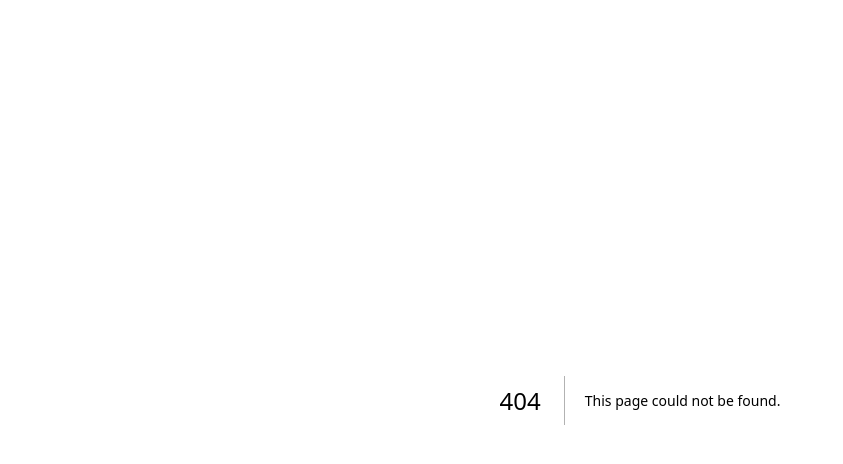
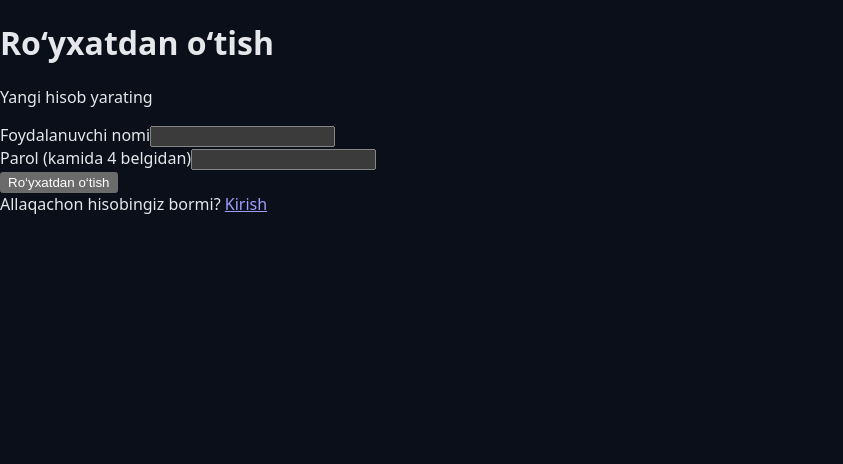
Before and after one commit to gtursunxujayev-art/Super-aylana, a Next.js app: page /auth/register in a window 1280 px wide. Before the commit this address had no page. Shown: the top 464 px of the page, without its empty margins (0-843 px from the left). Built offline with nearby package versions, Linux system fonts and the light colour scheme.

Commit message:
Create page.tsx

```diff
--- /dev/null
+++ b/app/auth/register/page.tsx
@@ -0,0 +1,87 @@
+'use client'
+
+import { useRouter } from 'next/navigation'
+import { useState } from 'react'
+
+export default function RegisterPage() {
+  const r = useRouter()
+  const [username, setUsername] = useState('')
+  const [password, setPassword] = useState('')
+  const [loading, setLoading] = useState(false)
+  const [error, setError] = useState<string | null>(null)
+
+  async function onSubmit(e: React.FormEvent) {
+    e.preventDefault()
+    setError(null)
+    setLoading(true)
+    try {
+      const res = await fetch('/api/auth/register', {
+        method: 'POST',
+        headers: { 'Content-Type': 'application/json' },
+        body: JSON.stringify({ username, password }),
+      })
+      const json = await res.json()
+      if (!res.ok || !json.ok) throw new Error(json?.error || 'Register failed')
+      // Registered and logged in -> go home
+      r.push('/')
+      r.refresh()
+    } catch (err: any) {
+      setError(err.message || 'Ro‘yxatdan o‘tishda xato')
+    } finally {
+      setLoading(false)
+    }
+  }
+
+  return (
+    <div className="min-h-[80vh] flex items-center justify-center px-4">
+      <div className="w-full max-w-sm rounded-2xl border border-zinc-800 bg-zinc-900/50 p-6 shadow-lg">
+        <h1 className="text-2xl font-bold mb-1">Ro‘yxatdan o‘tish</h1>
+        <p className="text-sm text-zinc-400 mb-6">Yangi hisob yarating</p>
+
+        {error && (
+          <div className="mb-4 rounded-lg border border-red-800 bg-red-900/30 px-3 py-2 text-sm text-red-200">
+            {error}
+          </div>
+        )}
+
+        <form onSubmit={onSubmit} className="space-y-3">
+          <div>
+            <label className="text-sm text-zinc-300">Foydalanuvchi nomi</label>
+            <input
+              value={username}
+              onChange={(e) => setUsername(e.target.value)}
+              className="mt-1 w-full rounded-lg border border-zinc-700 bg-zinc-800 px-3 py-2 outline-none focus:border-zinc-500"
+              required
+            />
+          </div>
+          <div>
+            <label className="text-sm text-zinc-300">Parol (kamida 4 belgidan)</label>
+            <input
+              value={password}
+              onChange={(e) => setPassword(e.target.value)}
+              type="password"
+              className="mt-1 w-full rounded-lg border border-zinc-700 bg-zinc-800 px-3 py-2 outline-none focus:border-zinc-500"
+              required
+              minLength={4}
+            />
+          </div>
+
+        <button
+            type="submit"
+            disabled={loading}
+            className="mt-2 w-full rounded-xl bg-white/90 px-4 py-2 font-medium text-black hover:bg-white disabled:opacity-60"
+          >
+            {loading ? 'Yaratilmoqda…' : 'Ro‘yxatdan o‘tish'}
+          </button>
+        </form>
+
+        <div className="mt-4 text-center text-sm text-zinc-400">
+          Allaqachon hisobingiz bormi?{' '}
+          <a href="/auth/login" className="text-white underline underline-offset-2">
+            Kirish
+          </a>
+        </div>
+      </div>
+    </div>
+  )
+}
```
